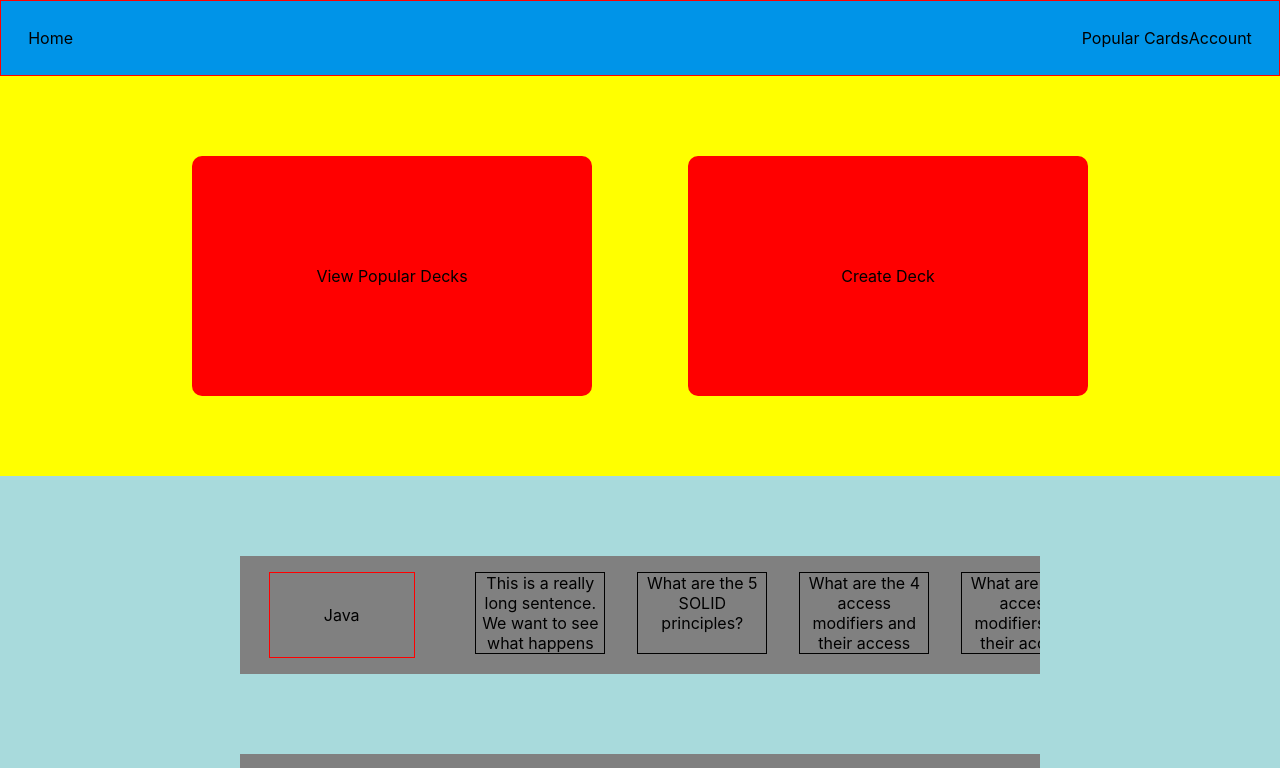
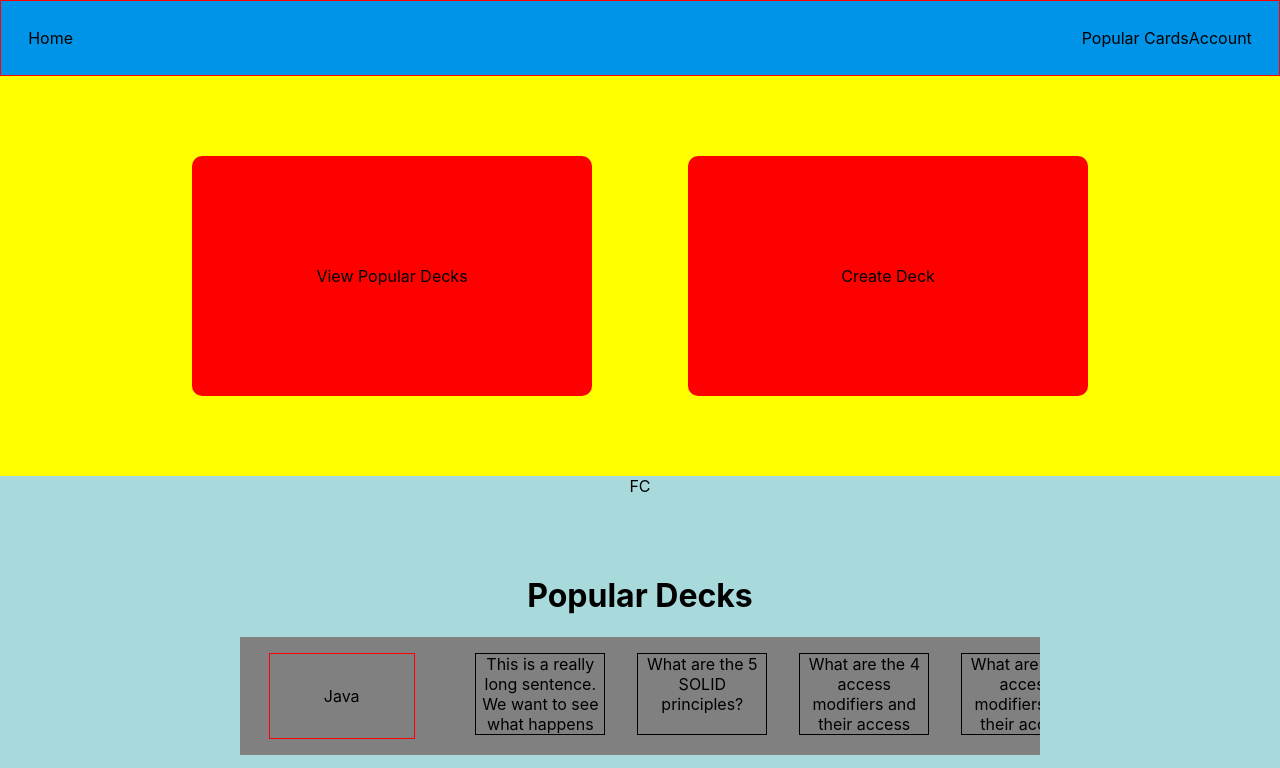
Before and after one commit to michael-mcmasters/Notecards, a React (Create React App) app: page / in a window 1280 px wide. Shown: the top 768 px of the page. Built offline with nearby package versions, Linux system fonts and the light colour scheme.

Commit message:
Create and import Featured Card

```diff
--- a/src/components/Navbar/Navbar.js
+++ b/src/components/Navbar/Navbar.js
@@ -15,8 +15,8 @@ const Navbar = () => {
 const Container = styled.div`
   padding: 1.7rem;
   border: 1px solid red;
+  background-color: #0094E8;
   display: flex;
-  background-color: #0094E8;
 `;
 
 const Item = styled.div`
--- /dev/null
+++ b/src/components/homepage/FeaturedCard.js
@@ -0,0 +1,11 @@
+import React from 'react';
+
+const FeaturedCard = () => {
+  return (
+    <div>
+      FC
+    </div>
+  );
+};
+
+export default FeaturedCard;
--- a/src/components/homepage/HomePage.js
+++ b/src/components/homepage/HomePage.js
@@ -1,6 +1,7 @@
 import React, { Component } from 'react';
 import styled from "styled-components";
 import Options from "./Options.js"
+import FeaturedCards from "./FeaturedCard.js";
 import PopularDecks from "./PopularDecks.js"
 
 class HomePage extends Component {
@@ -8,6 +9,7 @@ class HomePage extends Component {
     return (
       <>
         <Options />
+        <FeaturedCards />
         <PopularDecks />
 
         {/* <PopularDecksContainer>
--- a/src/components/homepage/PopularDecks.js
+++ b/src/components/homepage/PopularDecks.js
@@ -23,6 +23,9 @@ const HomePage2 = () => {
 
   return (
     <Wrapper>
+      <Header>
+        Popular Decks
+      </Header>
       <DeckRow>
         <DeckName>
           {decks[0].name}
@@ -67,11 +70,16 @@ const Wrapper = styled.div`
   /* border: 1px solid yellow; */
 `;
 
+const Header = styled.h1`
+
+`;
+
 const DeckRow = styled.div`
   display: flex;
   justify-content: space-evenly;
   background-color: gray;
-  margin: 5rem 0;
+  /* margin: 5rem 0; */
+  margin-bottom: 1rem;
   overflow: hidden;
   /* border: 1px solid red; */
 `;
```
